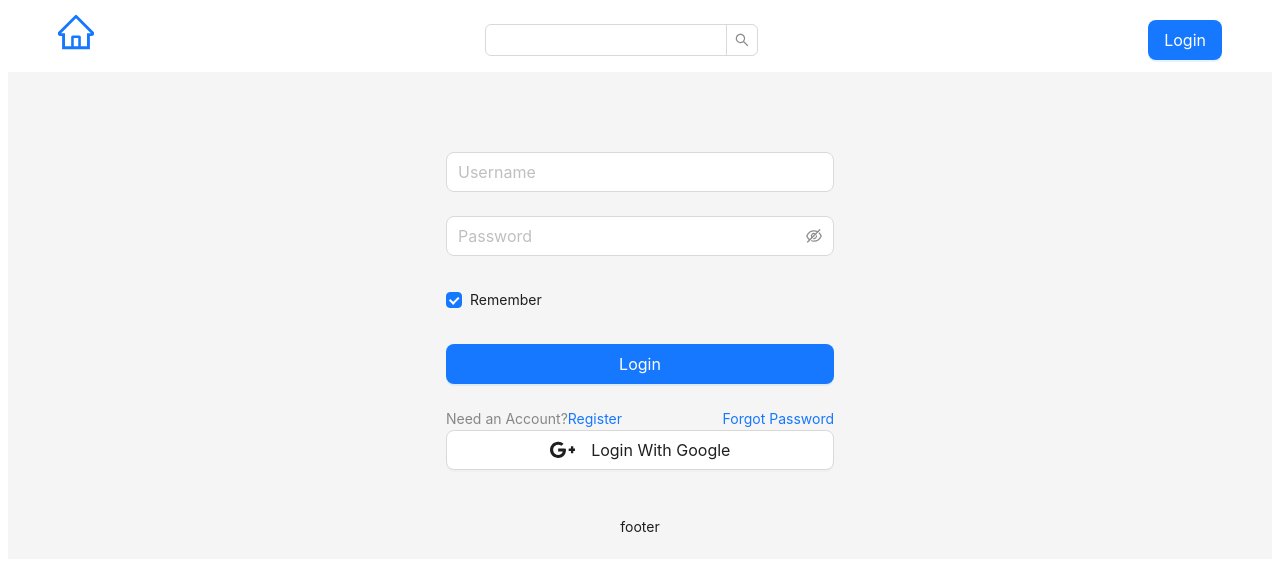
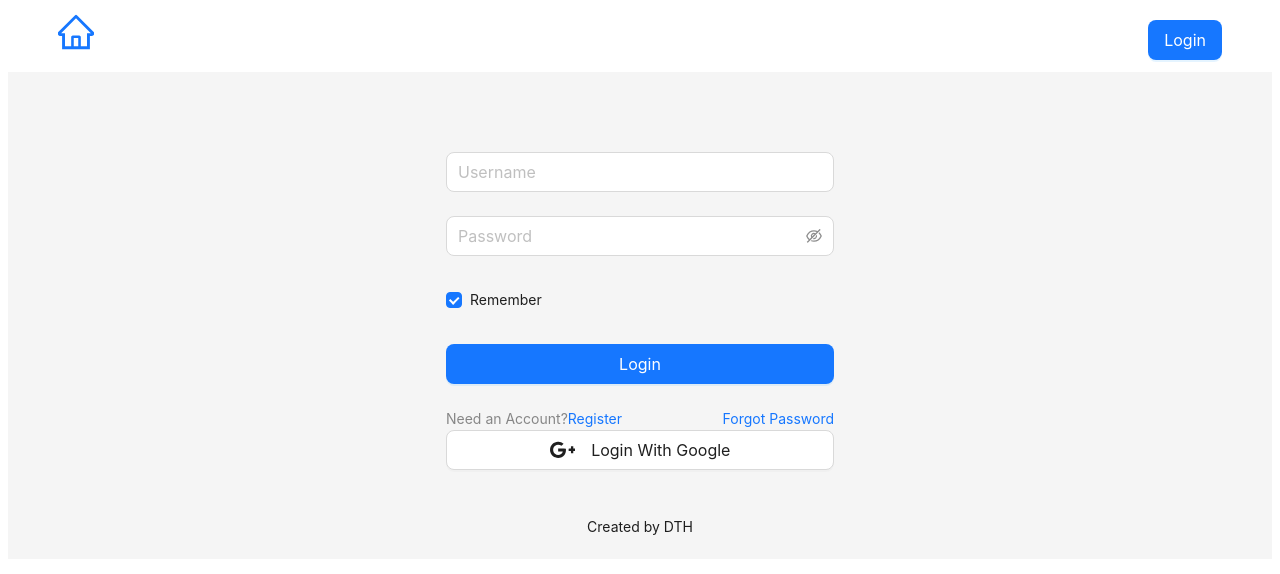
Before and after one commit to CoderId14/demo-ui, a React (Vite) app: page /login in a window 1280 px wide. Shown: the top 574 px of the page. Built offline with nearby package versions, Linux system fonts and the light colour scheme.

Commit message:
update form user profile

```diff
--- a/src/components/Navbar/index.tsx
+++ b/src/components/Navbar/index.tsx
@@ -36,9 +36,9 @@ export const NavbarMain = () => {
             </Link>
           </Space>
         </div>
-        <div style={{ display: 'flex', alignItems: 'center' }}>
+        { user?.accessToken && <div style={{ display: 'flex', alignItems: 'center' }}>
           <Search onSearch={handleRedirect}></Search>
-        </div>
+        </div>}
         {user?.accessToken ? (
           <div className={cx('item')}>
             <Dropdown
--- a/src/environments.ts
+++ b/src/environments.ts
@@ -1,2 +1,3 @@
 // export const API_HOST_NAME = 'https://demo-production-627b.up.railway.app/api/'
 export const API_HOST_NAME = 'https://demo-jg34.onrender.com/api/'
+// export const API_HOST_NAME = 'http://localhost:8080/api/'
--- a/src/layouts/mainLayout/index.tsx
+++ b/src/layouts/mainLayout/index.tsx
@@ -19,7 +19,7 @@ function MainLayout(props: Props) {
           textAlign: 'center'
         }}
       >
-        footer
+        Created by DTH
       </Footer>
     </Layout>
   )
--- a/src/layouts/specialLayout/index.tsx
+++ b/src/layouts/specialLayout/index.tsx
@@ -16,7 +16,7 @@ function SpecialLayout(props: Props) {
           textAlign: 'center'
         }}
       >
-        footer
+        Created by DTH
       </Footer>
     </Layout>
   )
--- a/src/pages/Login/index.tsx
+++ b/src/pages/Login/index.tsx
@@ -116,7 +116,7 @@ function Login() {
 
           <Button type='default' block className={cx('btn-google')}>
             <GooglePlusOutlined className={cx('icon-google')} />
-            <a href='https://demo-production-627b.up.railway.app/oauth2/authorize/google?redirect_uri=https://demo-production-627b.up.railway.app/oauth2/callback/google'>
+            <a href='http://localhost:8080/oauth2/authorize/google?redirect_uri=https://demo-production-627b.up.railway.app/oauth2/callback/google'>
               Login With Google
             </a>
           </Button>
--- a/src/pages/UserProfile/index.tsx
+++ b/src/pages/UserProfile/index.tsx
@@ -1,6 +1,6 @@
 import axiosInstance from '@/config/axios'
 import { useFetchUserInfo } from '@/services/client/userService'
-import { Button, Col, Image, Row, Skeleton, Space } from 'antd'
+import { Button, Col, Form, Image, Input, Row, Skeleton, Space } from 'antd'
 import { toast } from 'react-toastify'
 function UserProfile() {
   const { data, isFetching } = useFetchUserInfo()
@@ -30,23 +30,25 @@ function UserProfile() {
         </Col>
         <Col style={{ position: 'relative' }}>
           <div style={{ marginTop: 10, marginBottom: 30 }}>
-            <Space direction='vertical' size={[0, 10]}>
-              <Space size={[4, 8]} wrap>
-                <span>Name: {data?.name}</span>
-              </Space>
-              <Space>
-                <span>Coin: {data?.coin}</span>
-              </Space>
-              <Space>
-                {data?.roles.find((role) => role.match('ROLE_USER_VIP')) ? (
+
+              <Form initialValues={{ name: data?.name, coin: data?.coin }}>
+                <Form.Item label='Name' name={'name'}>
+                  <Input></Input>
+                </Form.Item>
+
+                <Form.Item label='Coin' name={'coin'}>
+                  <Input disabled></Input>
+                </Form.Item>
+
+                {data?.roles?.find((role) => role.match('ROLE_USER_VIP')) ? (
                   'VIP'
                 ) : (
                   <Button type='primary' onClick={handleSubmit}>
                     <a>OPEN VIP</a>
                   </Button>
                 )}
-              </Space>
-            </Space>
+              </Form>
+
           </div>
         </Col>
       </Row>
```
